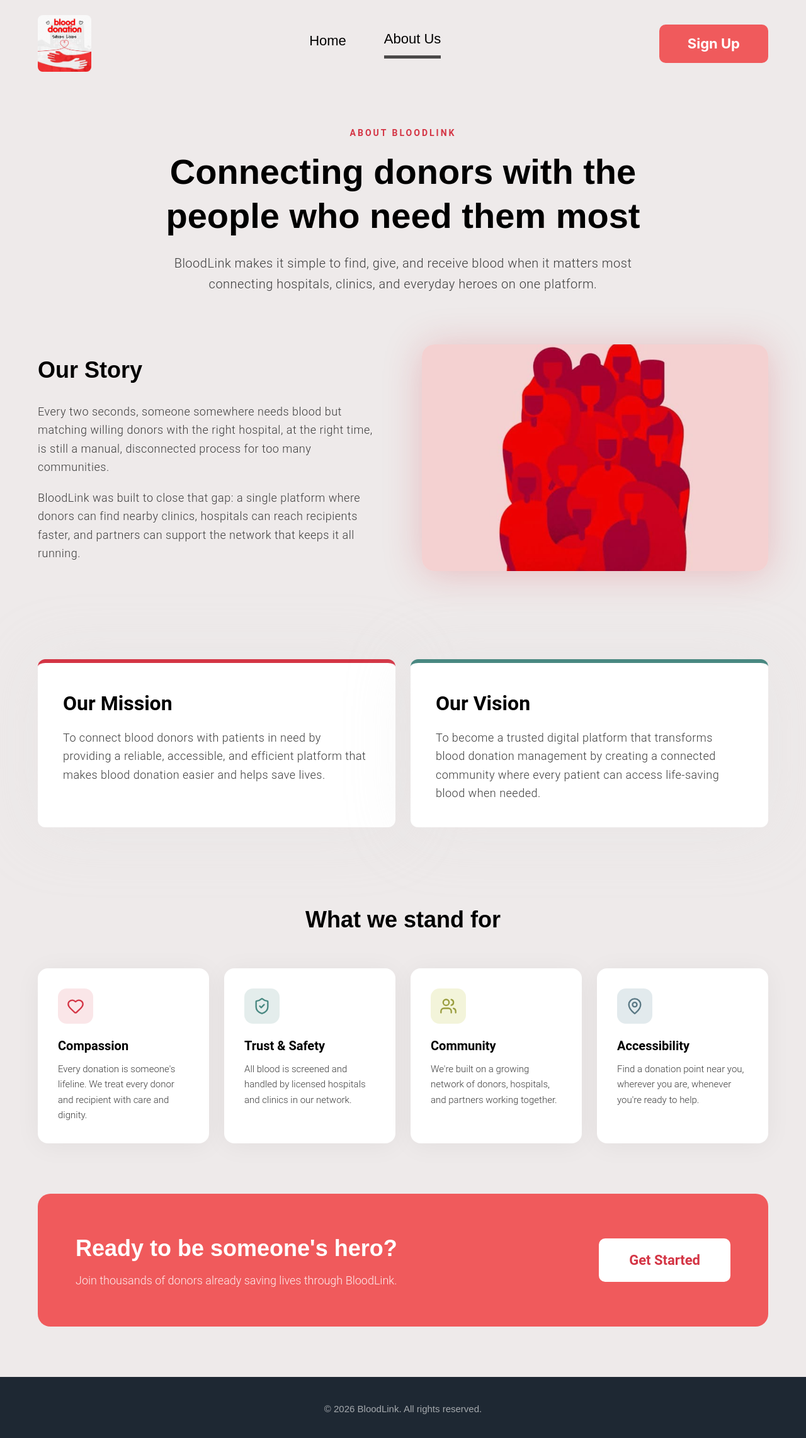
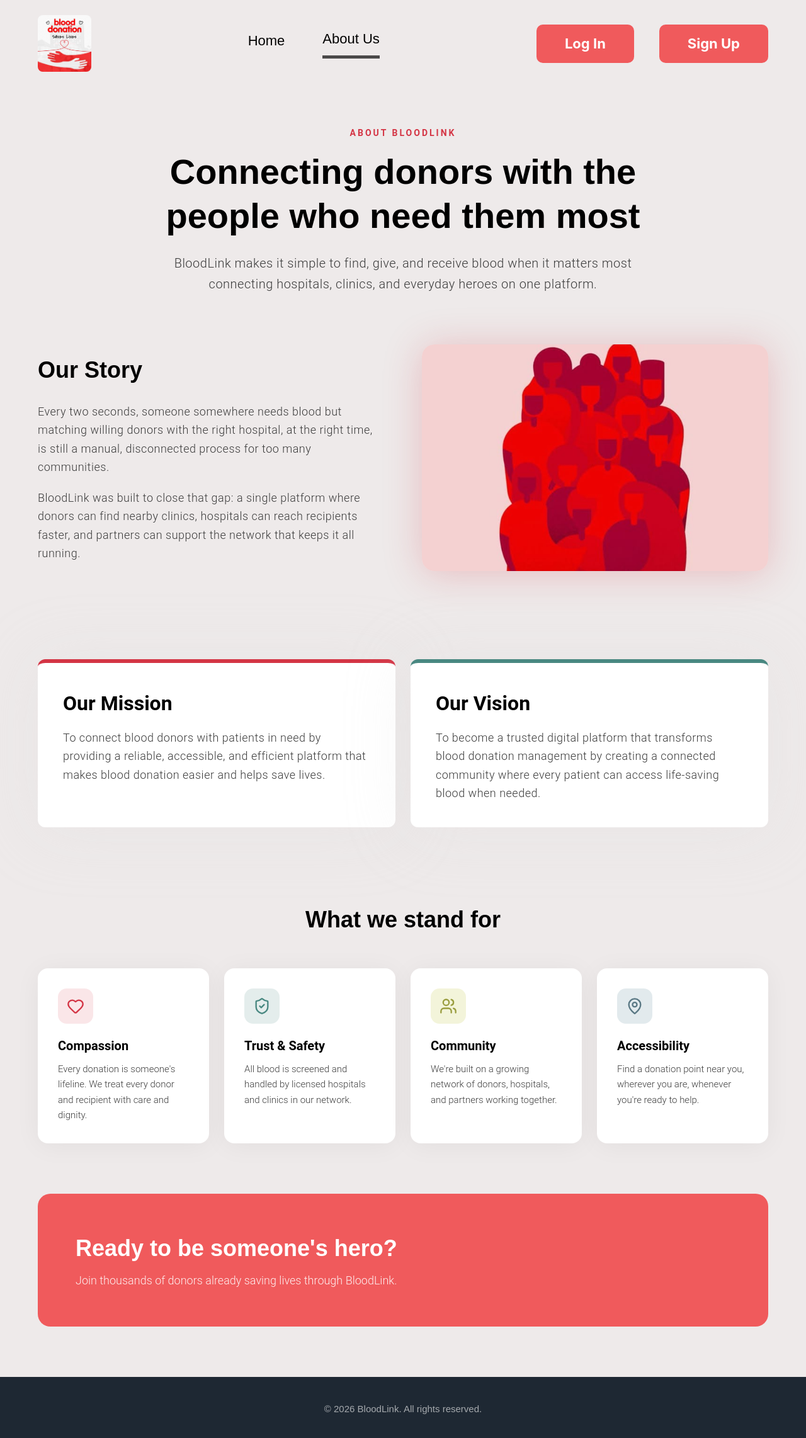
Before and after one commit to nyairo-k/capstone-project, a React (Vite) app in the folder BloodLink/Frontend/: page /about in a window 1280 px wide. Shown: the top 2284 px of the page at 63% size. Built offline with nearby package versions, Linux system fonts and the light colour scheme; no server answers.

Commit message:
implement Landing and About pages and configure application routing

```diff
--- a/BloodLink/Frontend/src/components/Navbar.jsx
+++ b/BloodLink/Frontend/src/components/Navbar.jsx
@@ -86,7 +86,14 @@ export default function Navbar() {
         </button>
 
       ) : (
+        <div className="flex gap-10">
 
+          <Link
+            to="/login"
+            className="bg-[rgba(242,7,11,0.63)] text-white hover:-translate-y-0.5 font-bold text-[22px] rounded-[10px] px-[45px] py-[14px]"
+          >
+            Log In
+          </Link>
           <Link
             to="/signup"
             className="bg-[rgba(242,7,11,0.63)] text-white hover:-translate-y-0.5 font-bold text-[22px] rounded-[10px] px-[45px] py-[14px]"
@@ -94,6 +101,11 @@ export default function Navbar() {
             Sign Up
           </Link>
 
+        </div>
+
+
+
+
       )}
 
     </header>
--- a/BloodLink/Frontend/src/pages/AboutPage.jsx
+++ b/BloodLink/Frontend/src/pages/AboutPage.jsx
@@ -143,12 +143,7 @@ export default function AboutPage() {
               Join thousands of donors already saving lives through BloodLink.
             </p>
           </div>
-          <Link
-            to="/"
-            className="bg-white text-[#D43545] font-['Roboto',sans-serif] font-bold text-[22px] rounded-[10px] px-[48px] py-[18px] hover:bg-[#fff5f5] transition-colors whitespace-nowrap"
-          >
-            Get Started
-          </Link>
+
         </div>
       </section>
 
--- a/BloodLink/Frontend/src/pages/LandingPage.jsx
+++ b/BloodLink/Frontend/src/pages/LandingPage.jsx
@@ -34,6 +34,7 @@ export default function LandingPage() {
                     <p className="text-[#D43545] tracking-[4px] font-extrabold text-sm uppercase">
                         Donate Blood. Save Lives.
                     </p>
+
                     <h1 className="text-6xl font-black uppercase leading-tight tracking-tight">
                         Donate Blood.<br />
                         <span className="text-[#D43545]">Save Lives Today</span>
@@ -42,7 +43,7 @@ export default function LandingPage() {
                         BloodLink connects verified donors with hospitals during emergencies, making blood donation faster, safer and more accessible.
                     </p>
                     <div className="flex gap-4 pt-4">
-                        <Link to="/register?role=donor" className="bg-[#D43545] hover:bg-[#b82a38] text-white px-8 py-4 rounded-full font-bold shadow-lg transition-all duration-200">
+                        <Link to="/login" className="bg-[#D43545] hover:bg-[#b82a38] text-white px-8 py-4 rounded-full font-bold shadow-lg transition-all duration-200">
                             Become a Donor
                         </Link>
                         <Link to="/login" className="bg-black hover:bg-gray-900 text-white px-8 py-4 rounded-full font-bold shadow-lg transition-all duration-200">
```
Also changed, not shown: BloodLink/Frontend/src/App.jsx (line endings or trailing spaces), BloodLink/Frontend/src/pages/auth/Readme.md (added), 1 other file (tests, documents, lock files or other folders). Lines whose indentation alone changed are shown as unchanged.
